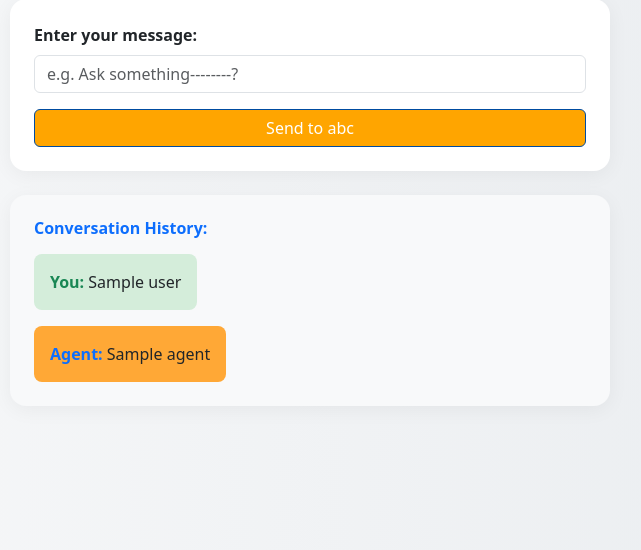
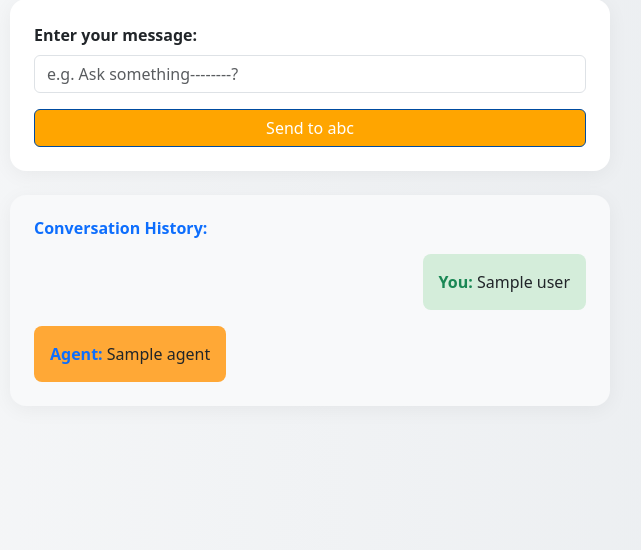
Before and after one commit to sravankumar-mode/a2a-test-abc, a Flask app: template templates/index.html in a window 1280 px wide. Shown: the part 147-697 px from the top of the page, without its empty margins (330-971 px from the left). Run offline with Flask 3, Linux system fonts and the light colour scheme; the template is opened without the code that fills it: most values are stand-ins (such as "Sample title", 1, 10 or a date in 2020).

Commit message:
Update index.html

```diff
--- a/templates/index.html
+++ b/templates/index.html
@@ -68,11 +68,14 @@
                     <h6 class="fw-bold text-primary mb-3">Conversation History:</h6>
                     <div class="d-flex flex-column gap-3">
                         {% for turn in chat_history %}
-                            <div class="d-flex justify-content-start">
-                                <div class="p-3 rounded-3 text-dark" style="background-color: #d4edda; max-width: 75%;">
+                            <!-- User message (right aligned) -->
+                            <div class="d-flex justify-content-end">
+                                <div class="p-3 rounded-3 text-dark text-end" style="background-color: #d4edda; max-width: 75%;">
                                     <strong class="text-success">You:</strong> {{ turn.user }}
                                 </div>
                             </div>
+
+                            <!-- Agent message (left aligned) -->
                             <div class="d-flex justify-content-start">
                                 <div class="p-3 rounded-3 text-dark" style="background-color: #ffa836; max-width: 75%;">
                                     <strong class="text-primary">Agent:</strong> {{ turn.agent }}
```
